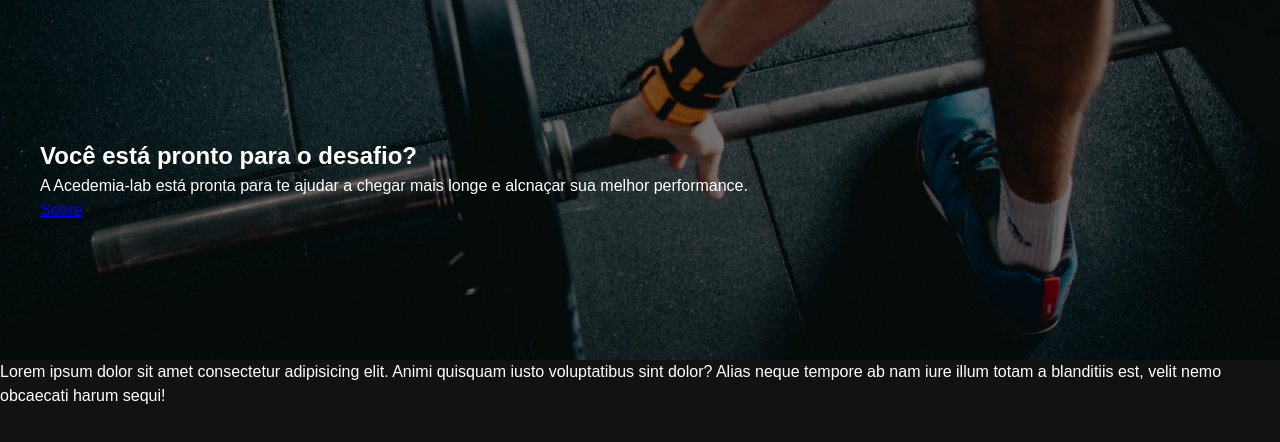
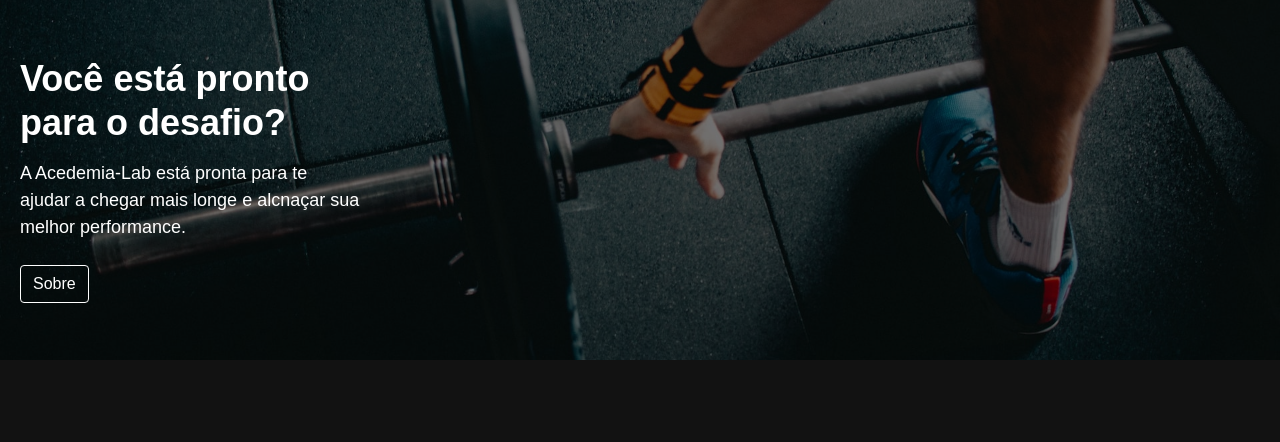
Before and after one commit to juceliocosta/academia-lab, a SvelteKit app: page / in a window 1280 px wide. Shown: the top 442 px of the page. Built offline with nearby package versions, Linux system fonts and the light colour scheme.

Commit message:
refatorar banner

```diff
--- a/src/global.css
+++ b/src/global.css
@@ -1,5 +1,6 @@
 :root {
 	--bg: #121212;
+	--black: #121212;
 	--feat: #ff3e00;
 }
 
@@ -57,6 +58,11 @@
 	text-wrap: pretty;
 }
 
+a {
+	display: inline-block;
+	text-decoration: none;
+}
+
 h1,
 h2,
 h3,
@@ -66,6 +72,11 @@
 	font-family: 'Roboto Condensed Variable', sans-serif;
 	font-weight: 700;
 	text-wrap: balance;
+	line-height: 1.2;
+}
+
+h1 {
+	font-size: calc(36 / 16 * 1rem);
 }
 
 #root,
@@ -75,5 +86,19 @@
 
 .wrap {
 	margin: 0 auto;
-	padding: 0 40px;
+	padding: 0 20px;
 }
+
+.btn {
+	color: #fff;
+	border: 1px solid #fff;
+	padding: 6px 12px;
+	border-radius: 4px;
+	transition: 250ms;
+}
+
+.btn:hover {
+	background-color: #fff;
+	color: var(--black);
+	transition: 125ms;
+}
--- a/src/routes/+page.svelte
+++ b/src/routes/+page.svelte
@@ -4,19 +4,14 @@
 
 <section class="intro" style="background-image: url({imgHome});">
 	<div class="intro__wrapper wrap">
-		<h1>Você está pronto para o desafio?</h1>
+		<h1>Você está pronto<br /> para o desafio?</h1>
 		<p>
-			A Acedemia-lab está pronta para te ajudar a chegar mais longe e alcnaçar sua melhor
+			A Acedemia-Lab está pronta para te ajudar a chegar mais longe e alcnaçar sua melhor
 			performance.
 		</p>
-		<a href="/sobre">Sobre</a>
+		<a class="btn" href="/sobre">Sobre</a>
 	</div>
 </section>
-<p>
-	Lorem ipsum dolor sit amet consectetur adipisicing elit. Animi quisquam iusto voluptatibus sint
-	dolor? Alias neque tempore ab nam iure illum totam a blanditiis est, velit nemo obcaecati harum
-	sequi!
-</p>
 
 <style>
 	.intro {
@@ -38,5 +33,15 @@
 
 	.intro__wrapper {
 		z-index: 1;
+		max-width: 450px;
+	}
+
+	.btn {
+		margin-top: 24px;
+	}
+
+	p {
+		font-size: calc(18 / 16 * 1rem);
+		margin-top: 16px;
 	}
 </style>
```
